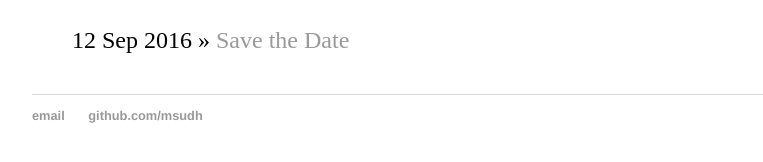
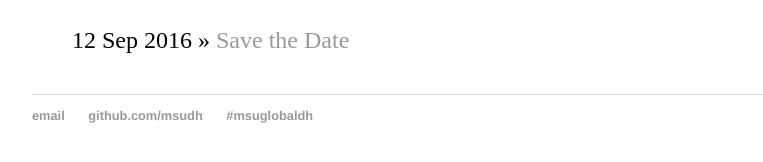
Before and after one commit to msudh/globaldh2017.github.io, a Jekyll site: the page built from index.html, in a window 1280 px wide. Shown: the part 225-387 px from the top of the page, without its empty margins (160-923 px from the left). Built offline with Jekyll 4.4.1, drawn with Linux system fonts in a browser that asks for light colours.

Commit message:
Updated footer
added twitter hashtag

```diff
--- a/_layouts/default.html
+++ b/_layouts/default.html
@@ -25,6 +25,7 @@
 	    		<ul>
 	        		<li><a href="mailto:dh@msu.edu">email</a></li>
 	        		<li><a href="https://github.com/msudh">github.com/msudh</a></li>
+				<li><a hreg="twitter_username">#msuglobaldh</a></li>
 				</ul>
 			</footer>
 		</body>
```
